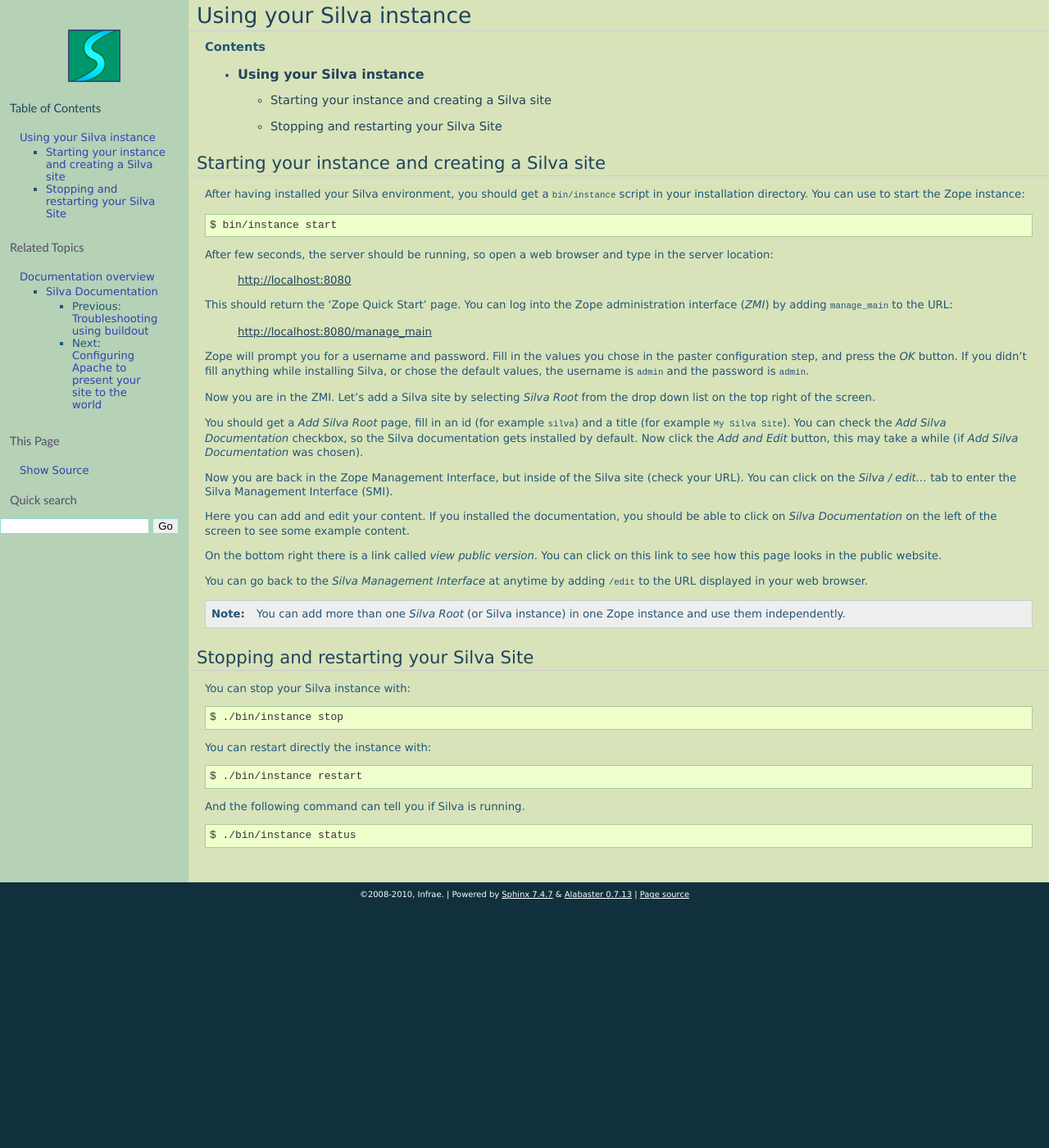
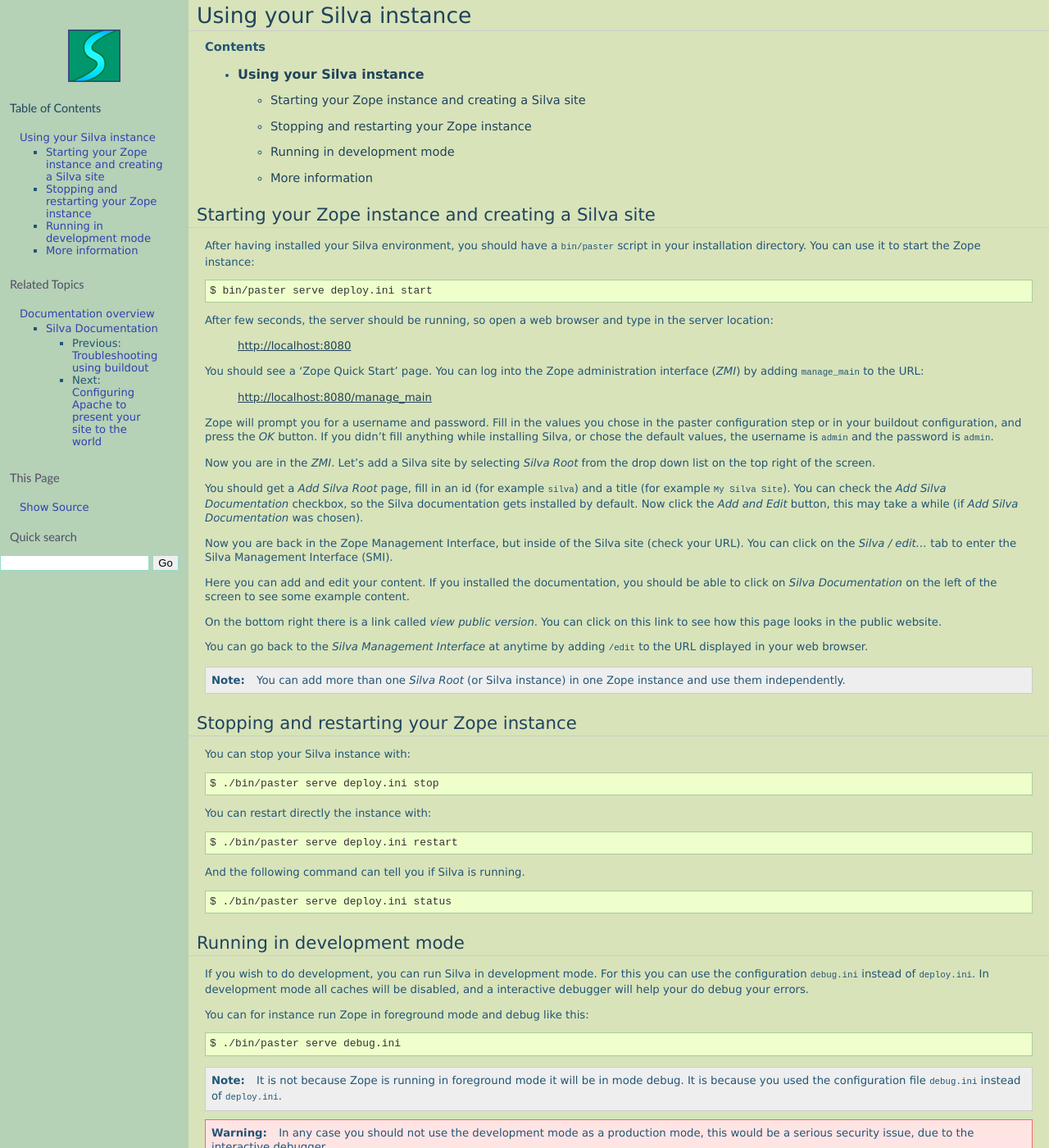
Before and after one commit to silvacms/documentation, a Sphinx documentation site: the page built from source/silva/starting.rst, in a window 1280 px wide and 1400 px high. Shown: the whole window at 82% size. Built offline with Sphinx 7.4.7, drawn with Linux system fonts in a browser that asks for light colours; pages that are not in the unit, such as notebooks, are missing from menus; some of the changed text lies outside the part shown.

Commit message:
Update documentation to use paster.

```diff
--- a/source/silva/starting.rst
+++ b/source/silva/starting.rst
@@ -5,35 +5,34 @@
 
 .. _starting-creating-silva-site:
 
-Starting your instance and creating a Silva site
-------------------------------------------------
+Starting your Zope instance and creating a Silva site
+-----------------------------------------------------
 
-After having installed your Silva environment, you should get a
-``bin/instance`` script in your installation directory. You can use to
+After having installed your Silva environment, you should have a
+``bin/paster`` script in your installation directory. You can use it to
 start the Zope instance:
 
 .. code-block:: sh
 
-   $ bin/instance start
+   $ bin/paster serve deploy.ini start
 
 After few seconds, the server should be running, so open a web browser and
 type in the server location:
 
     http://localhost:8080
 
-This should return the 'Zope Quick Start' page. You can log into the
-Zope administration interface (*ZMI*) by adding ``manage_main`` to the
-URL:
+You should see a 'Zope Quick Start' page. You can log into the Zope
+administration interface (*ZMI*) by adding ``manage_main`` to the URL:
 
     http://localhost:8080/manage_main
 
 Zope will prompt you for a username and password. Fill in the values
-you chose in the paster configuration step, and press the *OK*
-button. If you didn't fill anything while installing Silva, or chose
-the default values, the username is ``admin`` and the password is
-``admin``.
+you chose in the paster configuration step or in your buildout
+configuration, and press the *OK* button. If you didn't fill anything
+while installing Silva, or chose the default values, the username is
+``admin`` and the password is ``admin``.
 
-Now you are in the ZMI. Let's add a Silva site by selecting *Silva
+Now you are in the *ZMI*. Let's add a Silva site by selecting *Silva
 Root* from the drop down list on the top right of the screen.
 
 You should get a *Add Silva Root* page, fill in an id (for example
@@ -62,23 +61,65 @@
    You can add more than one *Silva Root* (or Silva instance) in one
    Zope instance and use them independently.
 
-Stopping and restarting your Silva Site
----------------------------------------
+Stopping and restarting your Zope instance
+------------------------------------------
 
 You can stop your Silva instance with:
 
 .. code-block:: sh
 
-   $ ./bin/instance stop
+   $ ./bin/paster serve deploy.ini stop
 
 You can restart directly the instance with:
 
 .. code-block:: sh
 
-   $ ./bin/instance restart
+   $ ./bin/paster serve deploy.ini restart
 
 And the following command can tell you if Silva is running.
 
 .. code-block:: sh
 
-   $ ./bin/instance status
+   $ ./bin/paster serve deploy.ini status
+
+
+Running in development mode
+---------------------------
+
+If you wish to do development, you can run Silva in development
+mode. For this you can use the configuration ``debug.ini`` instead of
+``deploy.ini``. In development mode all caches will be disabled, and a
+interactive debugger will help your do debug your errors.
+
+You can for instance run Zope in foreground mode and debug like this:
+
+.. code-block:: sh
+
+  $ ./bin/paster serve debug.ini
+
+.. note::
+
+   It is not because Zope is running in foreground mode it will be in
+   mode debug. It is because you used the configuration file
+   ``debug.ini`` instead of ``deploy.ini``.
+
+.. warning::
+
+   In any case you should not use the development mode as a production
+   mode, this would be a serious security issue, due to the
+   interactive debugger.
+
+
+More information
+----------------
+
+You used Paste Deploy to manage your Zope instance. You can have more
+information on the command or on the configuration file:
+
+- by consulting the help of the command:
+
+  .. code-block:: sh
+
+     $ ./bin/paster serve --help
+
+- by reading the official documentation: http://pythonpaste.org/deploy/
```
